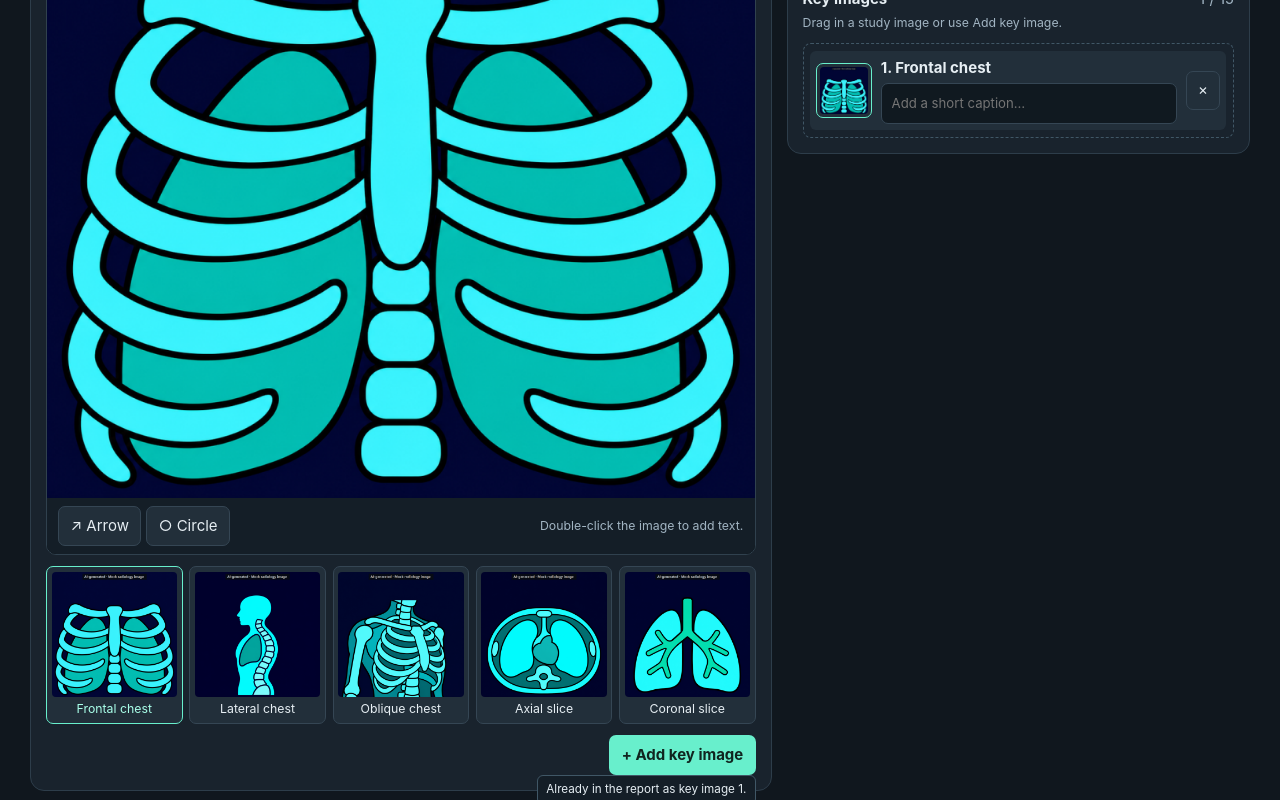
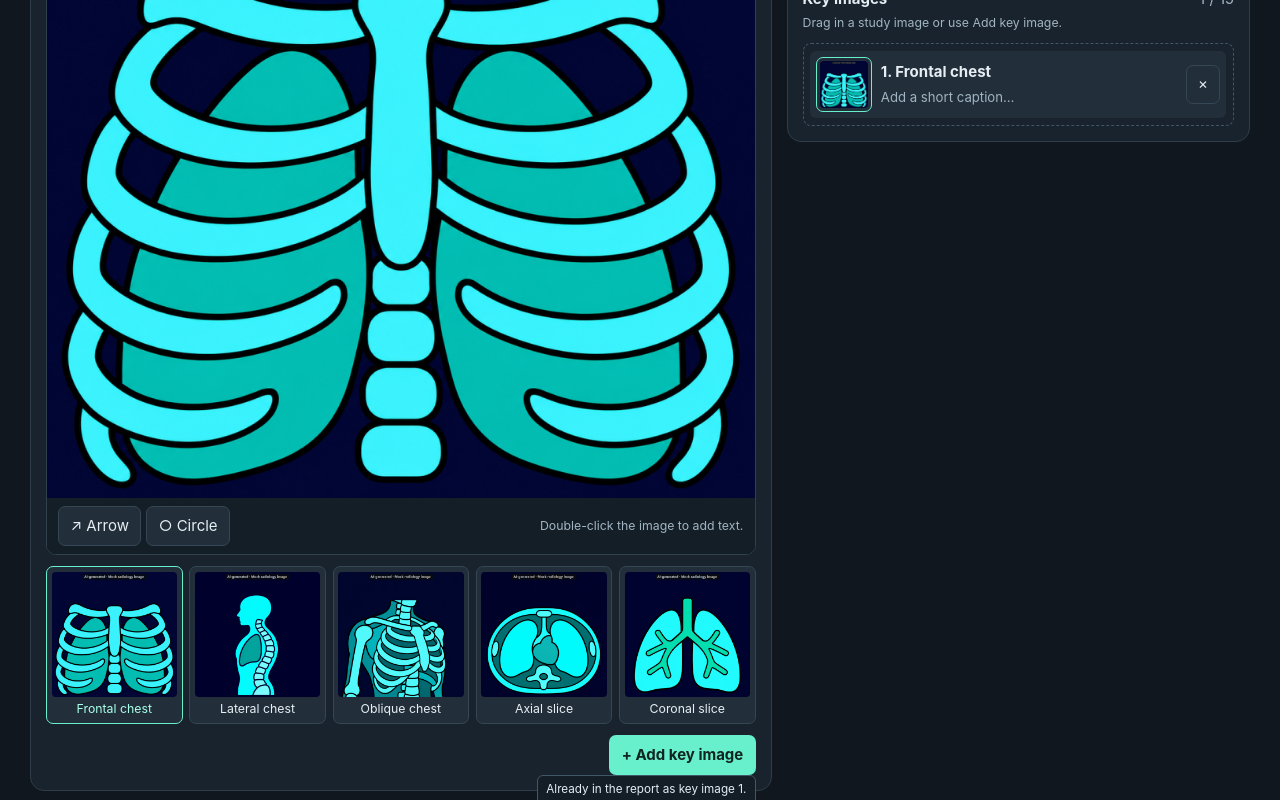
Before and after one commit to JoaquinGomez1/rdpr-interview, a React (Vite) app in the folder frontend/: page / in a window 1280 px wide. Both pictures are taken after a click on the button "+ Add key image". Shown: the part 454-1254 px from the top of the page. Built offline with nearby package versions, Linux system fonts and the light colour scheme.

Commit message:
Edit key image captions on click

```diff
--- a/frontend/src/App.css
+++ b/frontend/src/App.css
@@ -90,7 +90,9 @@ p, .status, .key-heading span { color: #a1b4c2; }
 .key-list li:active { cursor: grabbing; }
 .key-preview { width: 3.7rem; flex-shrink: 0; padding: .2rem; }
 .key-content { flex: 1; min-width: 0; }
-.key-content input { font-size: .88rem; margin-top: .25rem; }
+.key-content input { font-size: .88rem; margin-top: .25rem; cursor: text; }
+.key-caption { margin: .25rem 0 0; font-size: .88rem; overflow-wrap: anywhere; cursor: text; }
+.key-caption:hover { color: #fff; }
 .empty { margin-top: .4rem; }
 .sr-only { position: absolute; width: 1px; height: 1px; overflow: hidden; clip-path: inset(50%); white-space: nowrap; }
 @media (max-width: 900px) {
--- a/frontend/src/App.tsx
+++ b/frontend/src/App.tsx
@@ -77,6 +77,7 @@ export default function App() {
   const [draft, setDraft] = useState(readDraft)
   const [view, setView] = useState(0)
   const [activeKey, setActiveKey] = useState<string>()
+  const [editingCaption, setEditingCaption] = useState<string>()
   const [tool, setTool] = useState<Tool>()
   const [selected, setSelected] = useState<string>()
   const [drawing, setDrawing] = useState<ShapeMark>()
@@ -351,8 +352,22 @@ export default function App() {
                   aria-pressed={activeKey === key.id} aria-label={`View key image ${index + 1}, ${views[key.view]}`}><img src={source(key.view)} alt="" draggable={false} /></button>
                 <div className="key-content">
                   <strong>{index + 1}. {views[key.view]}</strong>
-                  <input aria-label={`Caption for key image ${index + 1}`} placeholder="Add a short caption…" maxLength={160} value={key.caption}
-                    onChange={event => setDraft(current => ({ ...current, keys: current.keys.map(item => item.id === key.id ? { ...item, caption: event.target.value } : item) }))} />
+                  {editingCaption === key.id ? (
+                    <input autoFocus aria-label={`Caption for key image ${index + 1}`} placeholder="Add a short caption…" maxLength={160} value={key.caption}
+                      onChange={event => setDraft(current => ({ ...current, keys: current.keys.map(item => item.id === key.id ? { ...item, caption: event.target.value } : item) }))}
+                      onBlur={() => setEditingCaption(current => current === key.id ? undefined : current)} />
+                  ) : (
+                    <p className="key-caption" role="button" tabIndex={0} aria-label={`Edit caption for key image ${index + 1}`}
+                      onClick={() => setEditingCaption(key.id)}
+                      onKeyDown={event => {
+                        if (event.key === 'Enter' || event.key === ' ') {
+                          event.preventDefault()
+                          setEditingCaption(key.id)
+                        }
+                      }}>
+                      {key.caption || 'Add a short caption…'}
+                    </p>
+                  )}
                 </div>
                 <button aria-label={`Remove key image ${index + 1}`} onClick={() => {
                   if (activeKey === key.id) openView(key.view)
```
